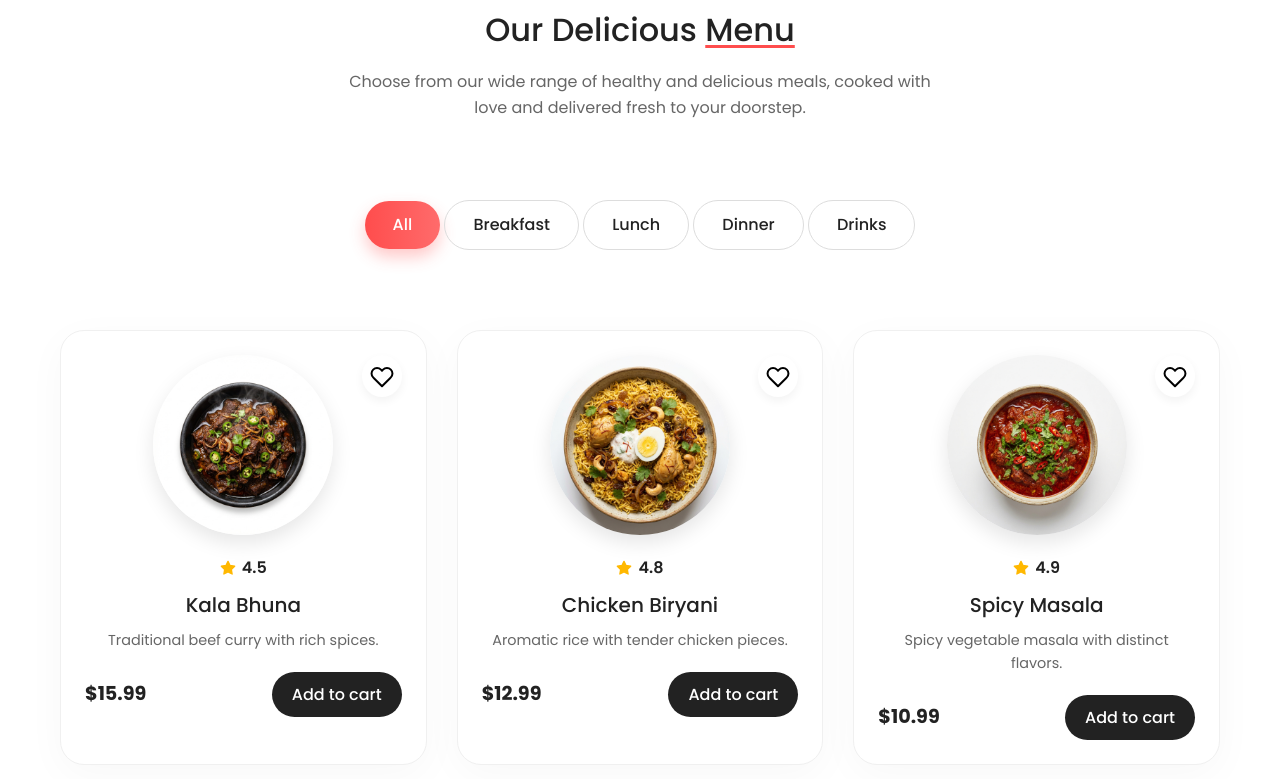
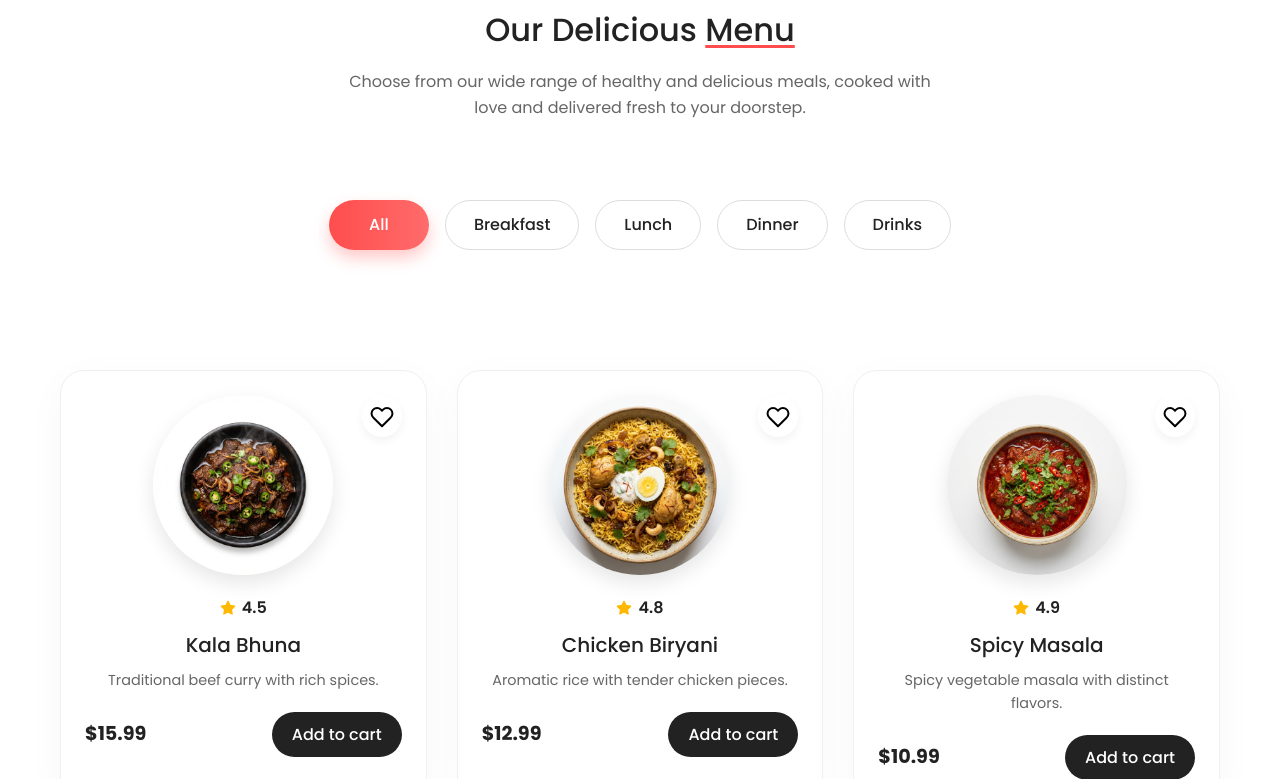
Before and after one commit to KiseraTimon/Breakfast-Bar, a Flask app: template website/templates/menu/menu.html in a window 1280 px wide. Shown: the part 159-938 px from the top of the page. Run offline with Flask 3, Linux system fonts and the light colour scheme; the template is opened without the code that fills it, so the values that code supplies are empty; some libraries are stand-ins or nearby versions.

Commit message:
#34 - Menu Page Routing Configuration and Stylesheet

```diff
--- a/website/modules/routes/views.py
+++ b/website/modules/routes/views.py
@@ -4,3 +4,8 @@ from website.modules.routes import *
 @routes.route("/")
 def homepage():
     return render_template("home/index.html")
+
+# Menu Route
+@routes.route("/menu")
+def menu():
+    return render_template("menu/menu.html")
--- /dev/null
+++ b/website/static/css/menu.css
@@ -0,0 +1,16 @@
+/* Menu Page Extras */
+.filter-section {
+    margin-bottom: 40px;
+}
+
+.filter-btns {
+    display: flex;
+    justify-content: center;
+    gap: 16px;
+    flex-wrap: wrap;
+}
+
+.filter-btns .btn {
+    min-width: 100px;
+    justify-content: center;
+}
--- a/website/templates/template.html
+++ b/website/templates/template.html
@@ -135,8 +135,8 @@
 				<div class="logo-icon">F</div>
 			</div>
 			<nav class="nav-menu">
-				<a href="#" class="nav-link active">Home</a>
-				<a href="menu.html" class="nav-link">Menu</a>
+				<a href="{url_for('routes.homepage')}}" class="nav-link active">Home</a>
+				<a href="{{url_for('routes.menu')}}" class="nav-link">Menu</a>
 				<a href="services.html" class="nav-link">Services</a>
 				<a href="food_carts.html" class="nav-link">Food Carts</a>
 			</nav>
```
